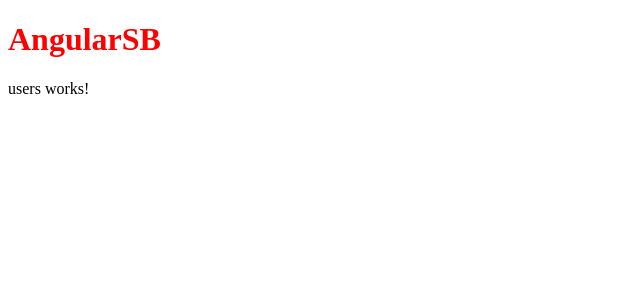
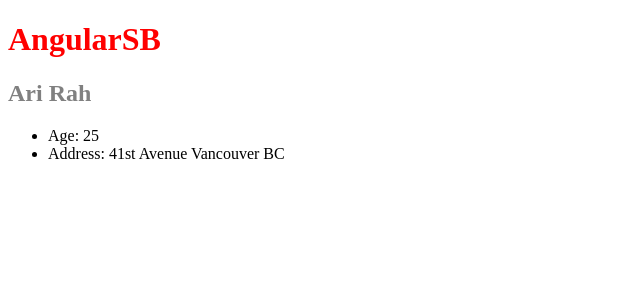
Before and after one commit to arianrah/AngularSB, an Angular app: page / in a window 1280 px wide. Shown: the top 300 px of the page, without its empty margins (0-640 px from the left). Built offline with nearby package versions, Linux system fonts and the light colour scheme.

Commit message:
Added OnInit to user component

```diff
--- a/src/app/app.component.html
+++ b/src/app/app.component.html
@@ -1,2 +1,2 @@
 <h1>AngularSB</h1>
-<app-users></app-users>
+<app-user></app-user>
--- a/src/app/components/user/user.component.ts
+++ b/src/app/components/user/user.component.ts
@@ -1,4 +1,4 @@
-import { Component } from '@angular/core'
+import { Component, OnInit } from '@angular/core'
 
 import { User } from '../../models/User'
 
@@ -8,13 +8,16 @@ import { User } from '../../models/User'
   styleUrls: ['./user.component.css']
 })
 
-export class UserComponent {
+export class UserComponent implements OnInit {
 
   //properties
   user: User;
 
   //methods
   constructor() {
+  };
+
+  ngOnInit() {
     this.user = {
       firstName: 'Ari',
       lastName: 'Rah',
@@ -25,5 +28,5 @@ export class UserComponent {
         province: 'BC'
       }
     }
-  };
+  }
 };
```
